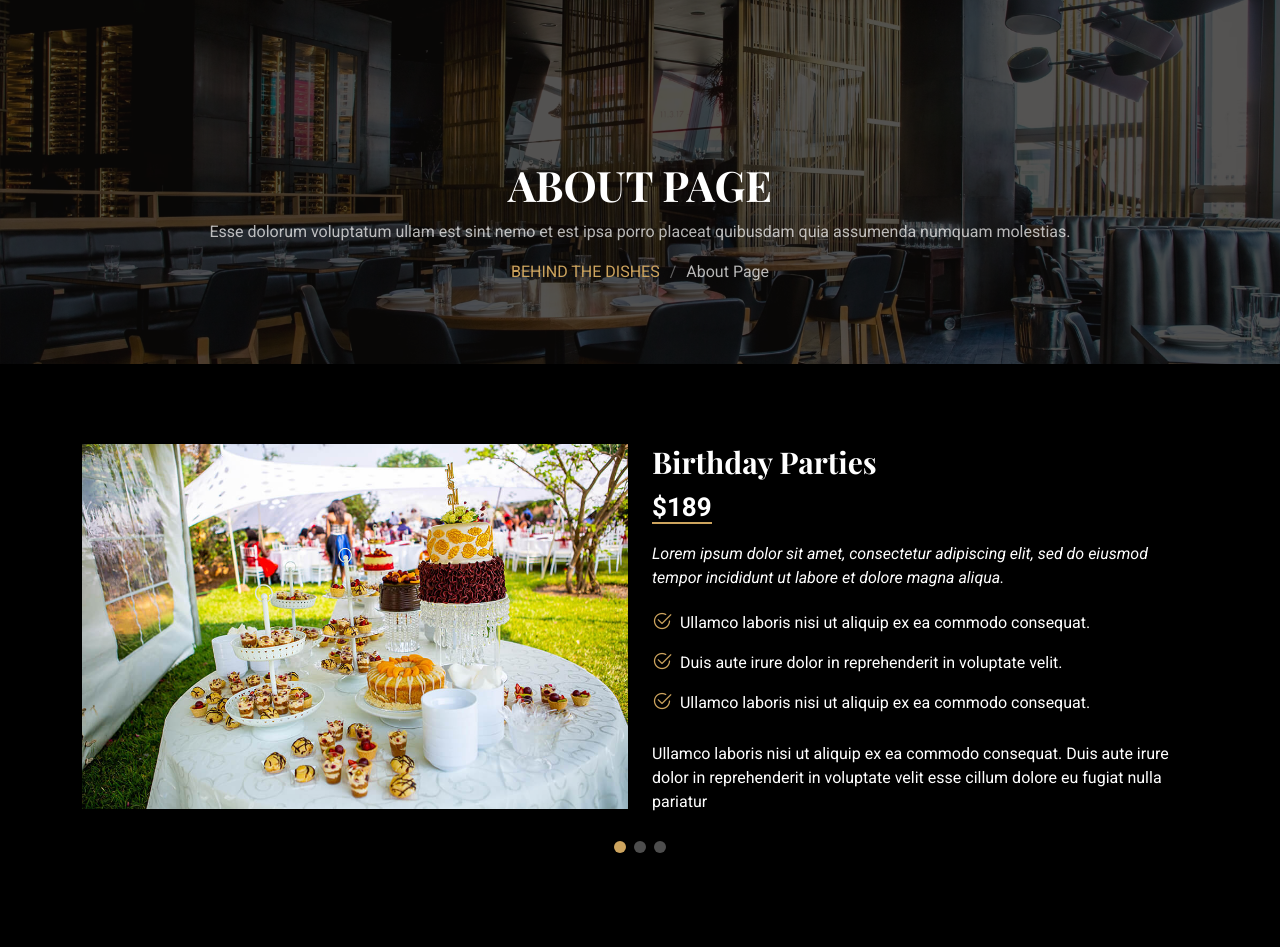
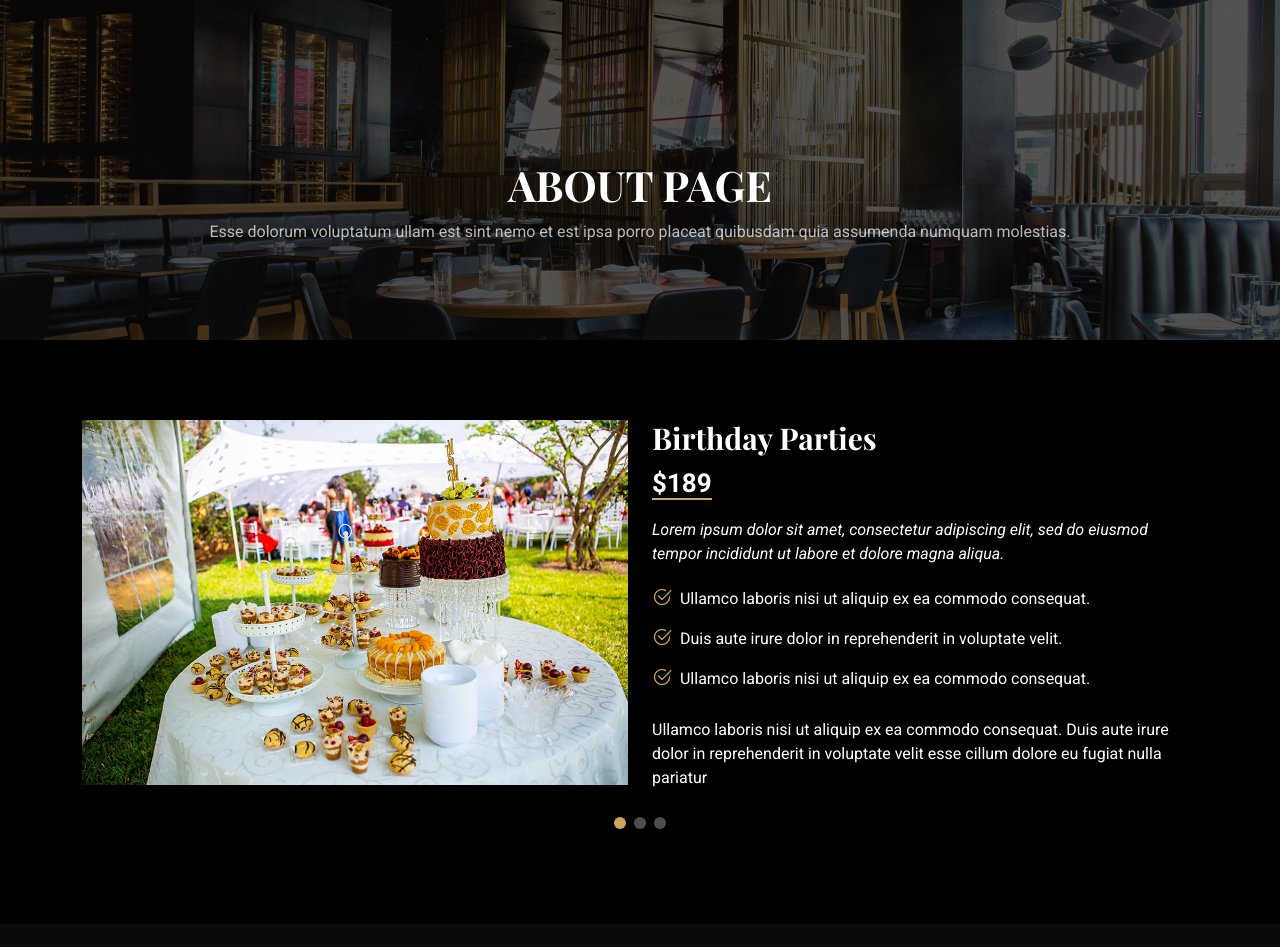
Before and after one commit to mercyogalo/Personal-work, a Django app: page /about/ in a window 1280 px wide. Shown: the part 78-1025 px from the top of the page. Run offline with Django 4.2, Linux system fonts and the light colour scheme; some libraries are stand-ins or nearby versions; some web fonts are replaced.

Commit message:
updated the about page

```diff
--- a/restaurant/restaurantfeature/templates/about.html
+++ b/restaurant/restaurantfeature/templates/about.html
@@ -13,12 +13,7 @@
     <div class="container position-relative">
       <h1>ABOUT PAGE<br></h1>
       <p>Esse dolorum voluptatum ullam est sint nemo et est ipsa porro placeat quibusdam quia assumenda numquam molestias.</p>
-      <nav class="breadcrumbs">
-        <ol>
-          <li><a href="index.html">BEHIND THE DISHES</a></li>
-          <li class="current">About Page</li>
-        </ol>
-      </nav>
+
     </div>
   </div><!-- End Page Title -->
 
```
